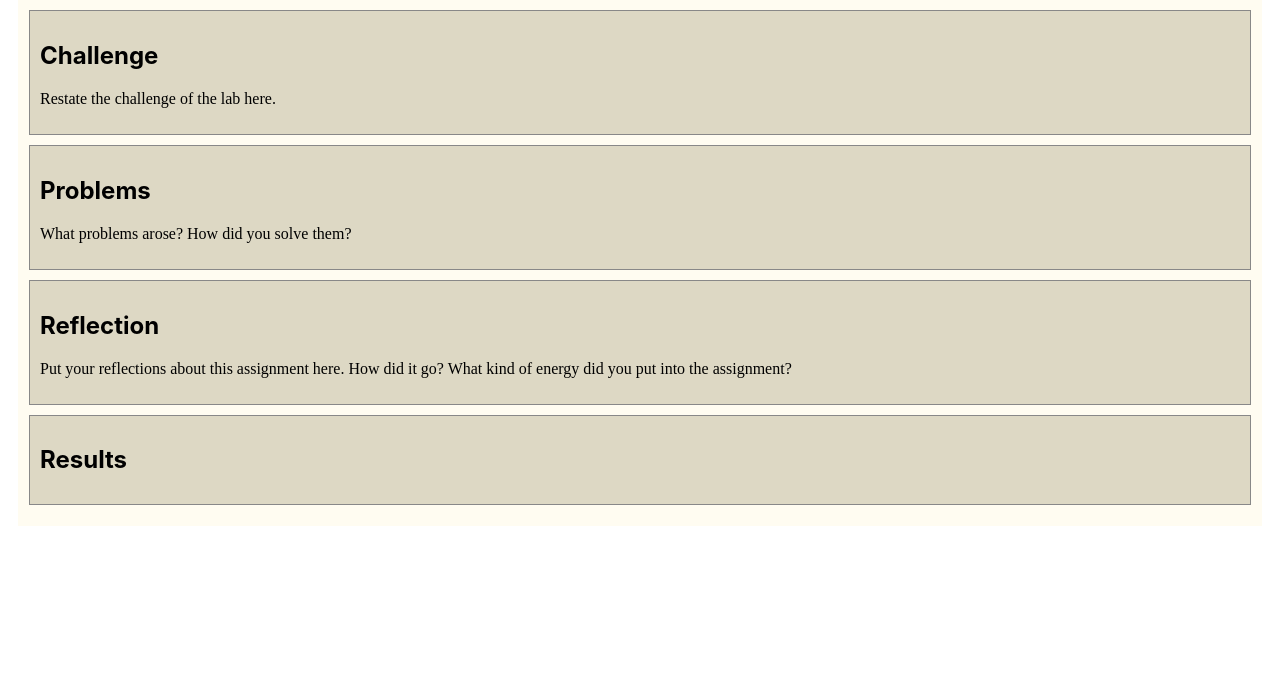
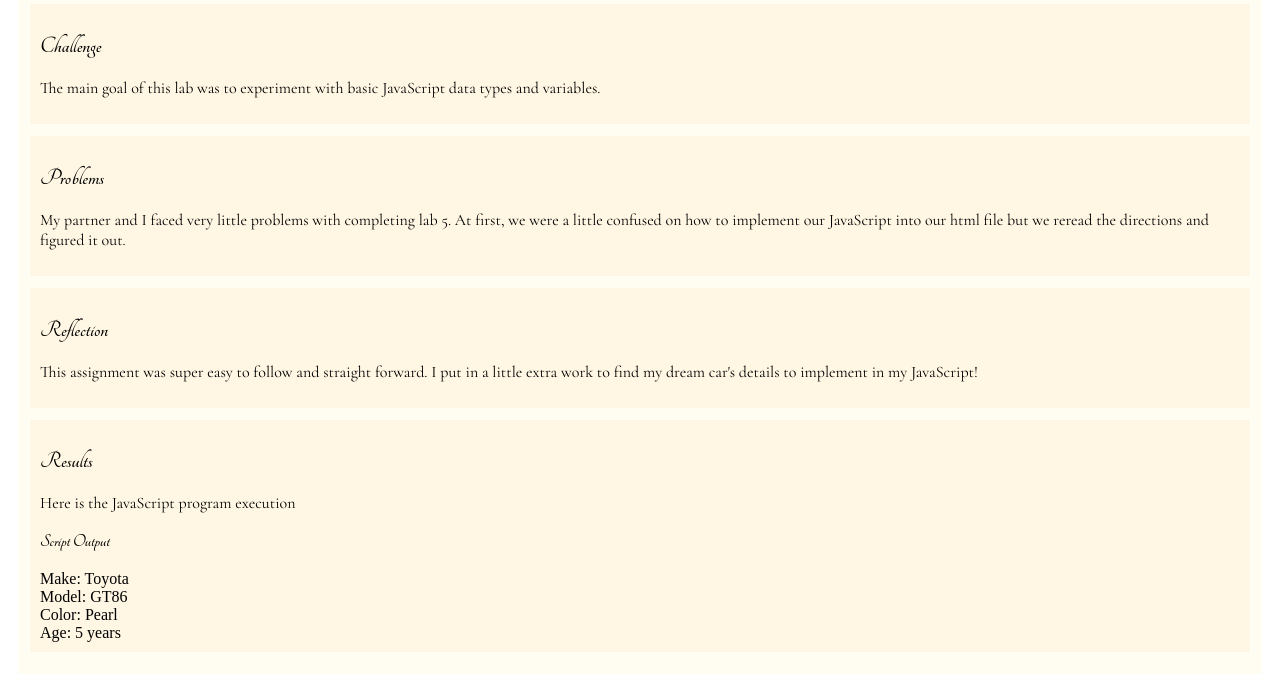
Before and after one commit to HalleFouche/art101c, a plain HTML site: page lab5/index.html in a window 1280 px wide. Shown: the part 103-800 px from the top of the page. Drawn offline with nearby package versions, Linux system fonts and the light colour scheme.

Commit message:
JavaScript and CSS edits

```diff
--- a/lab5/css/lab.css
+++ b/lab5/css/lab.css
@@ -1,9 +1,15 @@
 /* Here we can set styles for this lab page that we don't want to effect others pages */
+h1, h2, h3 {
+  font-family: 'Tangerine', cursive;
+}
+p {
+  font-family: 'Cormorant Garamond', serif;
+}
 
 /* the period in a CSS selector selects an element by class, e.g., class="minor-section" */
 .minor-section {
     padding: 10px;
     margin-bottom: 10px;
-    border: solid 1px #888;
-    background-color: #DDD8C4;
+    border: solid 1px #fffff7;
+    background-color: #fff7e3;
   }
--- a/lab5/index.html
+++ b/lab5/index.html
@@ -2,12 +2,20 @@
 <html>
 <head>
 	<!-- This title is used for tabs and bookmarks -->
-	<title>Lab X - Subject/Topic</title>
+	<title>Lab 5 - Data Types and Variables</title>
 
 	<!-- Use UTF character set, a good idea with any webpage -->
   	<meta charset="UTF-8" />
 	<!-- Set viewport so page remains consistently scaled w narrow devices -->
   	<meta name="viewport" content="width=device-width, initial-scale=1.0" />
+
+	<link rel="preconnect" href="https://fonts.googleapis.com">
+	<link rel="preconnect" href="https://fonts.gstatic.com" crossorigin>
+	<link href="https://fonts.googleapis.com/css2?family=Tangerine:wght@400;700&display=swap" rel="stylesheet">
+
+	<link href="https://fonts.googleapis.com/css2?family=Cormorant+Garamond:ital,wght@0,300..700;1,300..700&display=swap" rel="stylesheet">
+
+
 
 	<!-- Include a sitewide CSS file for consistent styling across the site -->
 	<link rel="stylesheet" type="text/css" href="../css/site.css">
@@ -20,28 +28,34 @@
 	<script type="text/javascript" src="./js/lab.js" DEFER></script>
 </head>
 <body>
+
 	<!-- Style this page by changing the CSS in ../css/site.css or css/lab.css -->
 	<main id="content">
 		<section>
-			<h1>Lab X - Subject/Topic</h1>
+			<h1>Lab 5 - Data Types and Variables</h1>
 			<div class="minor-section">
 					<h2>Challenge</h2>
-					<p>Restate the challenge of the lab here.</p>
+					<p>The main goal of this lab was to experiment with basic JavaScript data types and variables.</p>
 			</div>
 
 			<div class="minor-section">
 					<h2>Problems</h2>
-					<p>What problems arose? How did you solve them? </p>
+					<p>My partner and I faced very little problems with completing lab 5. At first, we were a little confused on how to implement our JavaScript into our html file but we reread the directions and figured it out.</p>
 			</div>
 
 			<div class="minor-section">
 					<h2>Reflection</h2>
-					<p>Put your reflections about this assignment here. How did it go? What kind of energy did you put into the assignment? </p>
+					<p>This assignment was super easy to follow and straight forward. I put in a little extra work to find my dream car's details to implement in my JavaScript!</p>
 			</div>
 
 			<div class="minor-section">
 					<h2>Results</h2>
-					<div id="output"></div>
+					<p>Here is the JavaScript program execution</p>
+					<div>
+						<h3>Script Output</h3>
+						<div class=output>
+								<script type="text/javascript" src="js/lab.js"></script>
+						</div>
 			</div>
 		</section>
 		<nav id="links">
--- a/lab5/js/lab.js
+++ b/lab5/js/lab.js
@@ -1,6 +1,6 @@
 // index.js - purpose and description here
-// Author: Your Name
-// Date:
+// Author: Halle Fouche
+// Date: April 24
 
 // Constants
 
@@ -19,3 +19,16 @@ function main() {
 
 // let's get this party started
 main();
+// Define Variables
+make = "Toyota";
+model = "GT86";
+color = "Pearl";
+year = 2020;
+
+//calculate
+age = 2025 - year;
+// output
+document.writeln("Make: " + make + "<br>");
+document.writeln("Model: " + model + "<br>");
+document.writeln("Color: " + color + "<br>");
+document.writeln("Age: " + age + " years<br>");
```
